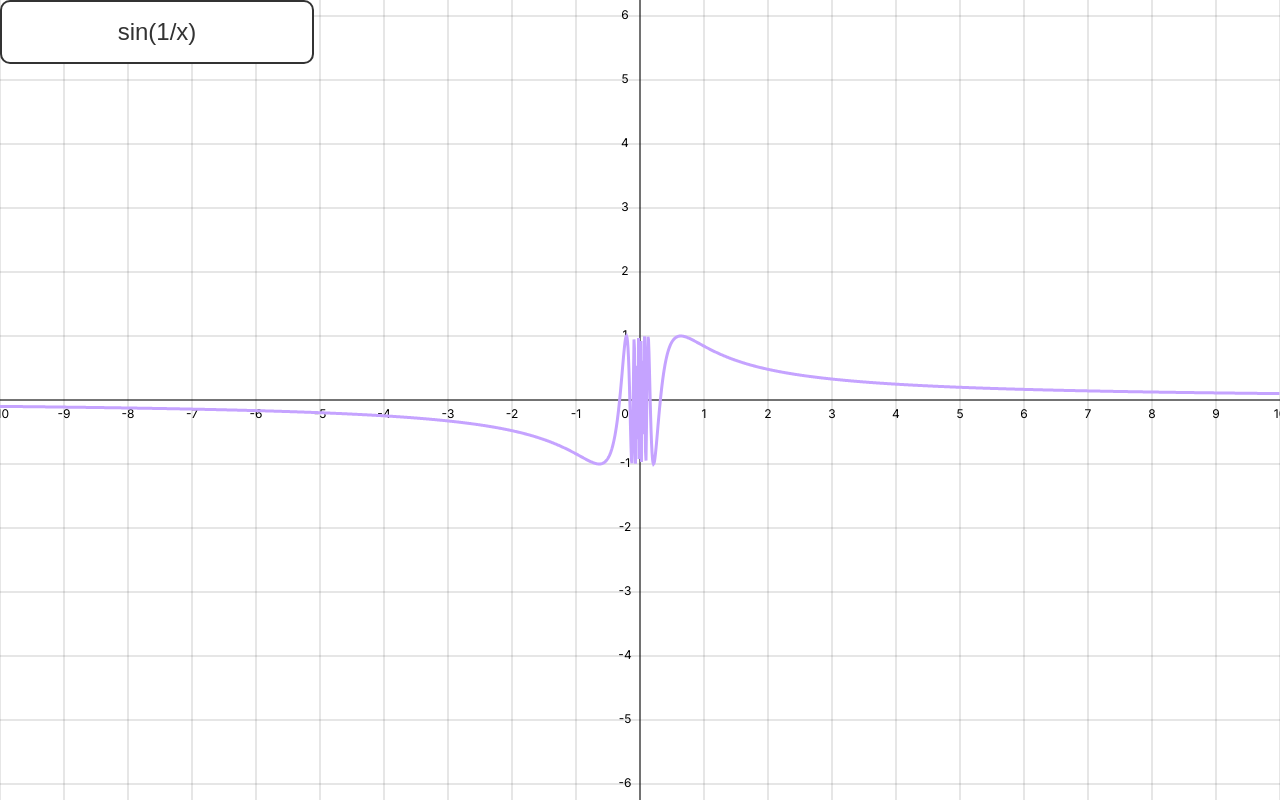
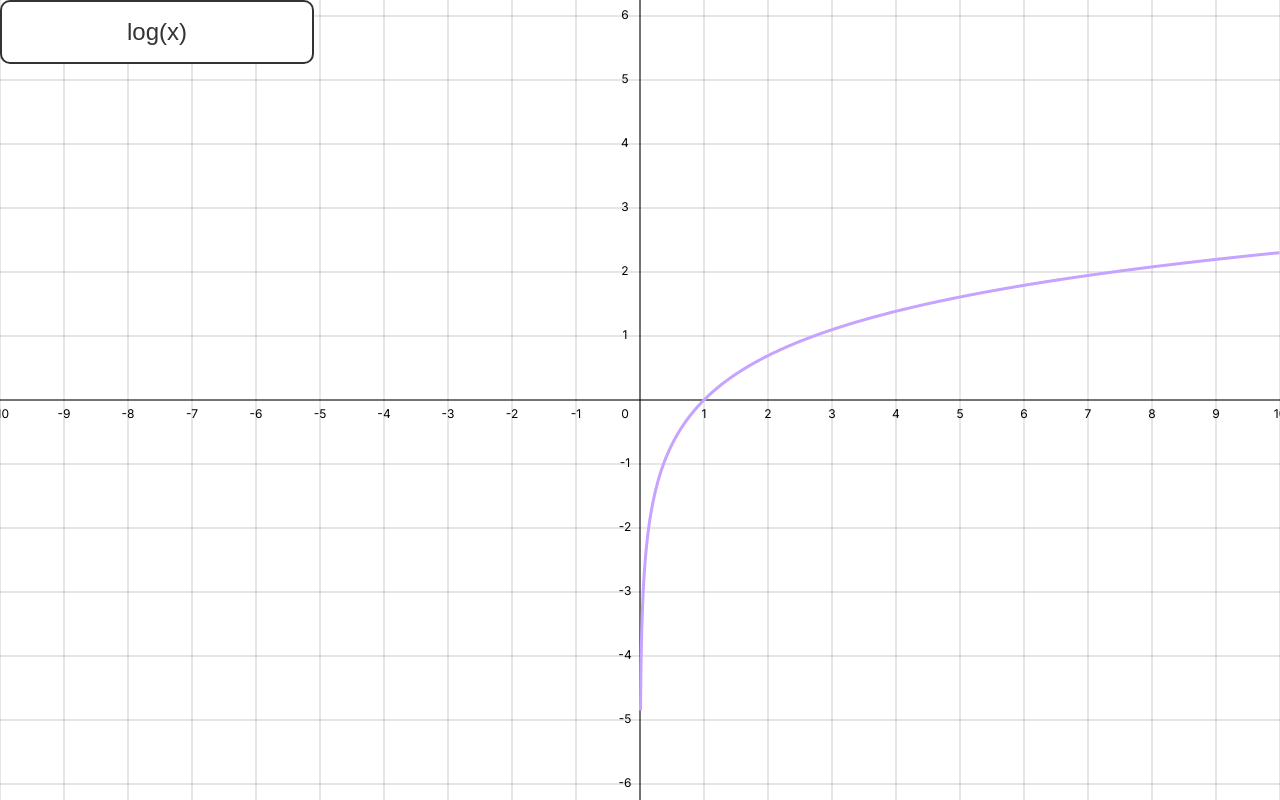
Before and after one commit to beetrandahiya/sidus-rewrite, a plain HTML site: page index.html in a window 1280 px wide. Drawn offline with nearby package versions, Linux system fonts and the light colour scheme.

Commit message:
added simple zoom and fixed lots of undefined functions and domain shit

```diff
--- a/index.html
+++ b/index.html
@@ -13,7 +13,7 @@
 <body>
 
         <div class="controls">
-            <input type="text" id="eq-input" placeholder="Equation" value="sin(1/x)">
+            <input type="text" id="eq-input" placeholder="Equation" value="log(x)">
            <!--<input type="range" id="n-val" min="10" max="10000" value="5000">-->
         </div>
         <div class="paper">
--- a/main.js
+++ b/main.js
@@ -8,11 +8,17 @@ var height = paper.clientHeight;
 var paper_svg = document.createElementNS("http://www.w3.org/2000/svg", "svg");
 paper_svg.setAttribute("width", width);
 paper_svg.setAttribute("height", height);
+
+domain_init_x = [-10, 10];
+domain_init_y = [domain_init_x[0] * height / width, domain_init_x[1] * height / width];
+
+
 //grid
-function makeGrid([xi, xf], [yi, yf]) {
     //make svg group
     var grid = document.createElementNS("http://www.w3.org/2000/svg", "g");
     grid.setAttribute("id", "grid");
+
+function makeGrid([xi, xf], [yi, yf]) {
 
     //find the point on the x axis that is closest to 0
     var x0 = Math.round((0 - xi) / (xf - xi) * width);
@@ -122,12 +128,13 @@ function makeGrid([xi, xf], [yi, yf]) {
 };
 
 //make the plot
+//make plot group
 var plot = document.createElementNS("http://www.w3.org/2000/svg", "g");
 plot.setAttribute("id", "plot");
+
 function makePlot(f, [xi, xf], [yi, yf]) {
-    //make plot group
+    //get the real domain of the function
     n = width * 2;
-    var x = [];
     //make a list of pixels along the x axis
     var x = [];
     for (var i = 0; i < width; i += width / n) {
@@ -143,20 +150,26 @@ function makePlot(f, [xi, xf], [yi, yf]) {
 
     //make a list of y values
     var y = xval.map(function (x) {
+        //calculate y only if x is in the real domain
+        if (x <= f.domain[0] || x >= f.domain[1]) {
+            return 0;
+        } else {
             //handle errors
             try {
-            var y = f.evaluate({
+                var y = f.equation.evaluate({
                     x: x
                 });
             } catch (e) {
                 var y = 0;
             }
-        if (isNaN(y)) y = 0;
+            //if infinity, set to a large number
+            if (y == Infinity) y = 999999999;
+            if (y == -Infinity) y = -999999999;
 
             return y;
+        }
 
     });
-    console.log(y);
     //map the y values to the range
     var y = y.map(function (y) {
 
@@ -171,11 +184,31 @@ function makePlot(f, [xi, xf], [yi, yf]) {
     }
 
     //make a path
+    //if the first point is undefined, don't draw a line
+    if (!isNaN(points[0][1])) {
         var dpath = " M " + points[0][0] + "," + points[0][1];
+    } else {
+        var dpath = "";
+    }
+
     for (var i = 1; i < points.length; i++) {
+        //if the point is undefined, don't draw a line
+        if (isNaN(points[i][1])) {
+            continue;
+        }
+        // start the path if the previous points were undefined
+        else if (!isNaN(points[i][1]) && isNaN(points[i - 1][1])) {
+            dpath += " M " + points[i][0] + "," + points[i][1];
+        }
+        //if the point is too far from the previous point, don't draw a line
+        else if (Math.abs(points[i][1] - points[i - 1][1]) > 100 * (yf - yi)) {
+            dpath += " M " + points[i][0] + "," + points[i][1];
+        }
+        //simply add the point to the path
+        else {
             dpath += " L " + points[i][0] + "," + points[i][1];
         }
-
+    }
 
     var path = document.createElementNS("http://www.w3.org/2000/svg", "path");
     path.setAttribute("d", dpath);
@@ -188,15 +221,6 @@ function makePlot(f, [xi, xf], [yi, yf]) {
 }
 
 
-
-domain_init_x = [-10, 10];
-domain_init_y = [domain_init_x[0] * height / width, domain_init_x[1] * height / width];
-makeGrid(domain_init_x, domain_init_y);
-
-//make the plot
-makePlot(getEquation(), domain_init_x, domain_init_y);
-paper.appendChild(paper_svg);
-
 //add the event listeners
 //change the plot when the equation is changed
 document.getElementById("eq-input").addEventListener("input", function () {
@@ -205,6 +229,28 @@ document.getElementById("eq-input").addEventListener("input", function () {
         plot.innerHTML = "";
         makePlot(getEquation(), domain_init_x, domain_init_y);
     }
+});
+
+// add scroll functionality to zoom on the paper
+paper.addEventListener("wheel",function(e) {
+    //dont scroll the page
+    e.preventDefault();
+    //on scroll, get the amount scrolled
+    var delta = e.deltaY;
+    console.log(delta);
+    //for one scroll unit, zoom in or out by 1%
+    var zoom = -delta/50;
+    //change the domain
+    domain_init_x[0]=domain_init_x[0]*(1-zoom);
+    domain_init_x[1]=domain_init_x[1]*(1-zoom);
+    domain_init_y[0]=domain_init_y[0]*(1-zoom);
+    domain_init_y[1]=domain_init_y[1]*(1-zoom);
+    //clear the grid and plot
+    grid.innerHTML = "";
+    plot.innerHTML = "";
+    //make the grid and plot
+    makeGrid(domain_init_x, domain_init_y);
+    makePlot(getEquation(), domain_init_x, domain_init_y);
 });
 
 ////////////
@@ -235,10 +281,67 @@ function getGridValues(domain, numLines, screenRange) {
 //function to get the equation
 function getEquation() {
     var equation = document.getElementById("eq-input").value;
+    //get the domain
+    var domain = getDomain(equation);
     //parse the equation
     equation = math.parse(equation);
     //compile the equation
     equation = equation.compile();
-    //return the equation
-    return equation;
+    //return the equation and the domain
+    return {
+        equation: equation,
+        domain: domain
     }
+
+}
+
+//function to get the domain
+function getDomain(fn) {
+    const node = math.parse(fn);
+
+    const xNode = node.filter(node => {
+        return node.isSymbolNode && node.name === 'x';
+    })[0];
+
+    if (!xNode) {
+        return null;
+    }
+
+    let domain = {
+        min: -Infinity,
+        max: Infinity
+    };
+
+    node.traverse(node => {
+        if (node.isFunctionNode) {
+            const name = node.name.toLowerCase();
+            if (name === 'log' || name === 'sqrt') {
+                const arg = node.args[0];
+                if (arg.isSymbolNode && arg.name === 'x') {
+                    const factor = name === 'log' ? Math.E : 1;
+                    domain.min = Math.max(domain.min, 0);
+                }
+            }
+        }
+        if (node.isOperatorNode && node.op === '/') {
+            const num = node.args[0];
+            const den = node.args[1];
+            if (num.isSymbolNode && num.name === 'x') {
+                if (den.isConstantNode) {
+                    domain.min = Math.max(domain.min, -Math.abs(den.value));
+                    domain.max = Math.min(domain.max, Math.abs(den.value));
+                }
+            }
+        }
+    });
+
+    return domain.min <= domain.max ? domain : null;
+}
+
+
+makeGrid(domain_init_x, domain_init_y);
+
+//make the plot
+makePlot(getEquation(), domain_init_x, domain_init_y);
+
+paper.appendChild(paper_svg);
```
Lines whose indentation alone changed are shown as unchanged.
